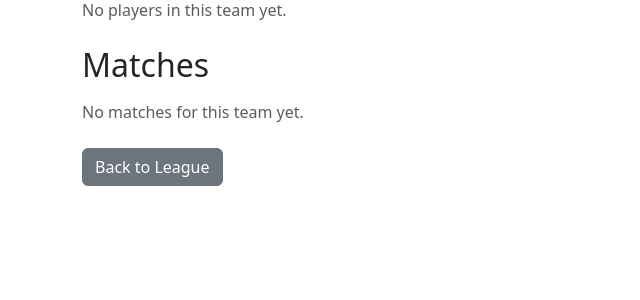
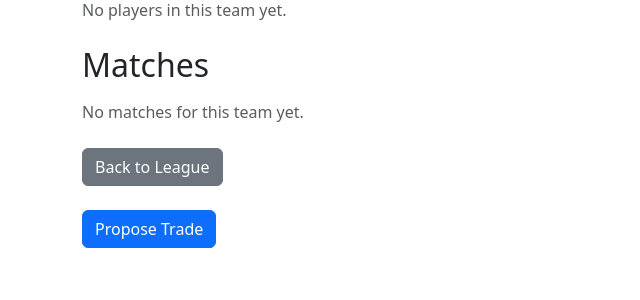
Before and after one commit to jonasdao808/fantasy_league, a Flask app: template templates/team.html in a window 1280 px wide. Shown: the part 252-552 px from the top of the page, without its empty margins (0-640 px from the left). Run offline with Flask 3, Linux system fonts and the light colour scheme; the template is opened without the code that fills it: values that come from a table or form of the project are taken from there, others are empty; data comes from the database, SQL or seed files in the repository; parts of the project's set-up code (start-up, migrations or seed data) failed here and were passed over.

Commit message:
Update team.html
added link on the player's names

```diff
--- a/templates/team.html
+++ b/templates/team.html
@@ -38,13 +38,16 @@
             <h1 class="display-4">Team: {{ team.team_name }}</h1>
         </div>
 
-        <!-- Players Section -->
-        <h2 class="mt-4">Players</h2>
-        {% if players_in_team %}
+    <!-- Players Section -->
+    <h2 class="mt-4">Players</h2>
+    {% if players_in_team %}
         <ul class="list-group mt-3">
             {% for player in players_in_team %}
                 <li class="list-group-item">
-                    {{ player.full_name }} - {{ player.position }} - {{ player.team }} - {{ player.fantasy_points_scored }}
+                    <a href="{{ url_for('player', player_id=player.player_ID) }}" class="text-decoration-none">
+                        {{ player.full_name }}
+                    </a>
+                    - {{ player.position }} - {{ player.team }} - {{ player.fantasy_points_scored }}
 
                     {% if player.team == team.team_name and team.owner == current_user.user_ID %}
                         <!-- Only show the drop button if this player is part of the user's team -->
@@ -82,6 +85,12 @@
             </a>
         </div>
 
+        <div class="mt-4">
+            <a href="{{ url_for('propose_new_trade', team_id=team.team_ID) }}" class="btn btn-primary">
+                Propose Trade
+            </a>
+        </div>
+
 
     </div>
 
```
